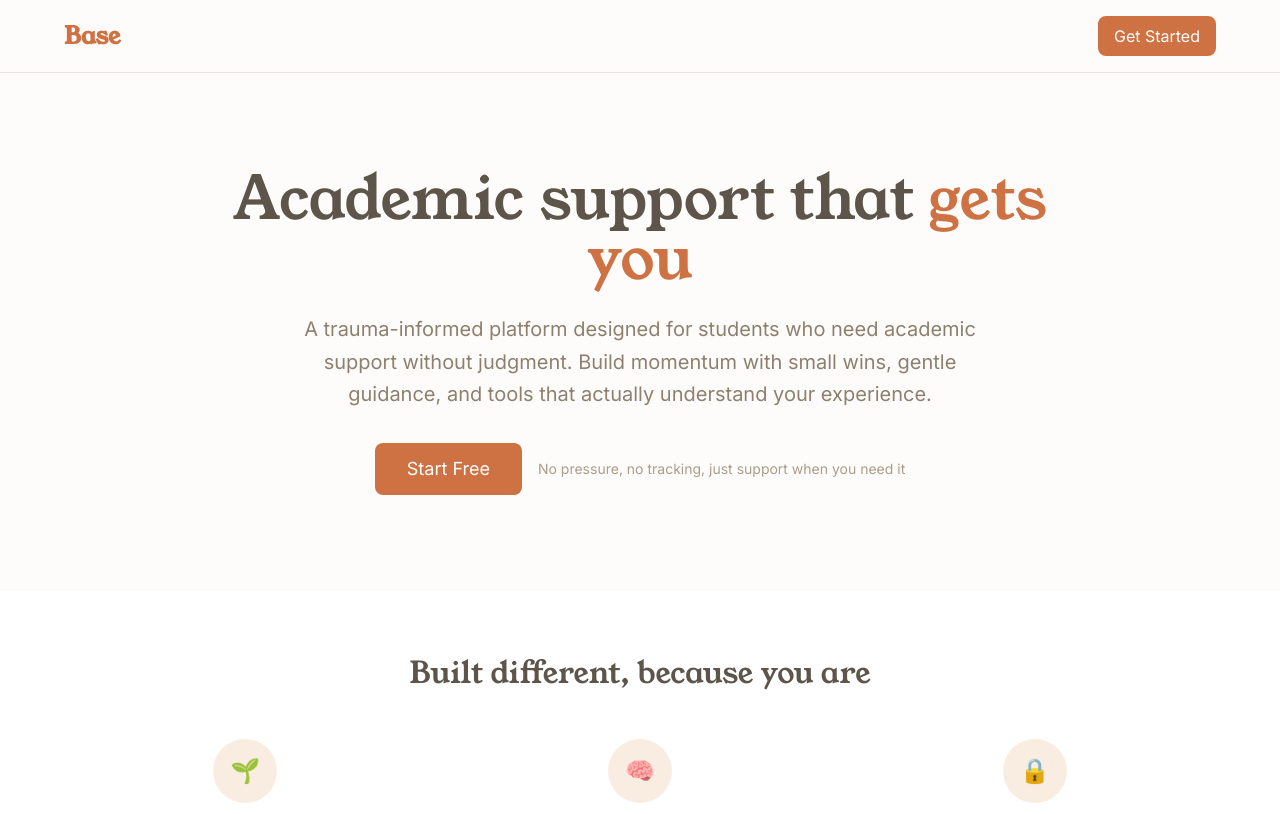
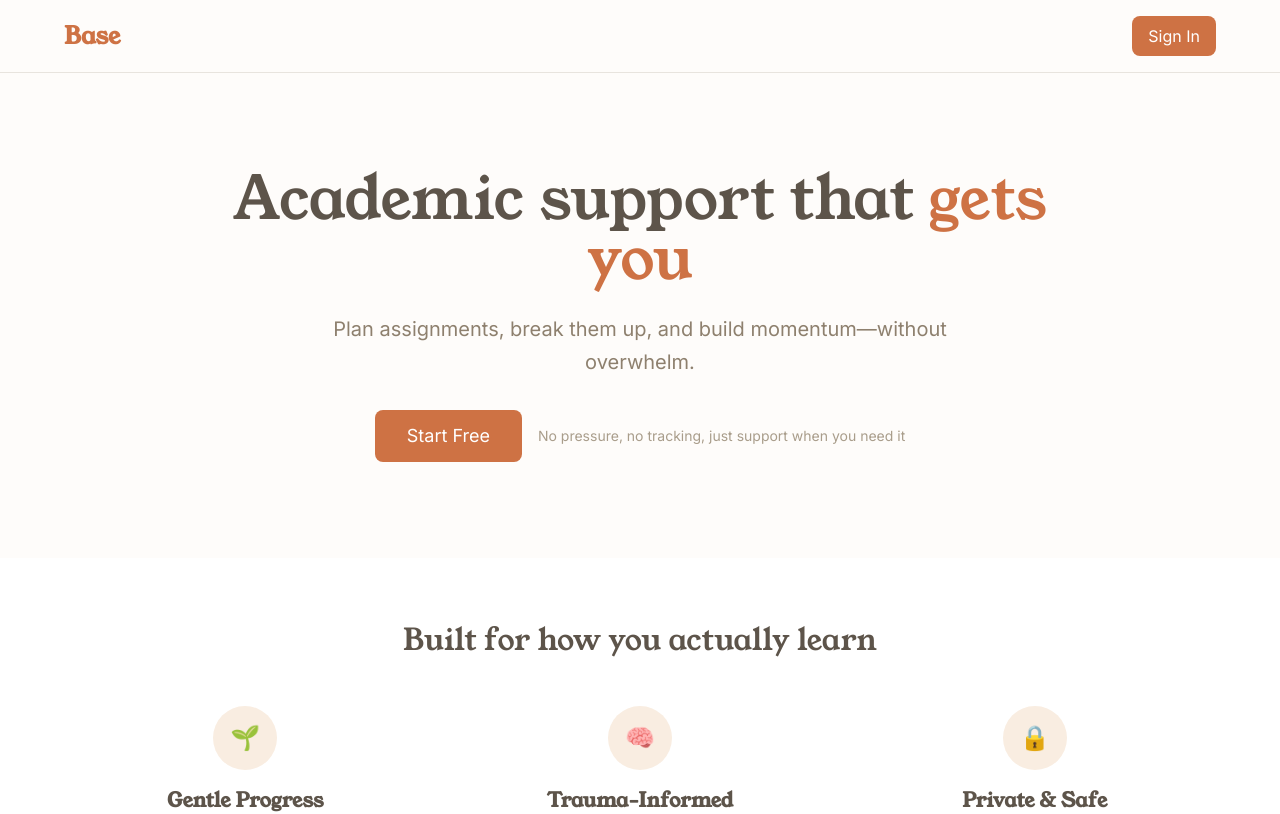
Before and after one commit to ramirezra4/trauma-informed-ed, a Next.js app: page / in a window 1280 px wide. Shown: the top 814 px of the page. Built offline with nearby package versions, Linux system fonts and the light colour scheme; no server answers.

Commit message:
fixed navigation between landing page and other pages, added route from home

```diff
--- /dev/null
+++ b/app/about/page.tsx
@@ -0,0 +1,7 @@
+'use client'
+
+import LandingPage from '@/components/LandingPage'
+
+export default function About() {
+  return <LandingPage />
+}
--- a/app/auth/page.tsx
+++ b/app/auth/page.tsx
@@ -4,6 +4,7 @@ import { useState, useEffect, Suspense } from 'react'
 import { useRouter, useSearchParams } from 'next/navigation'
 import { useAuth } from '@/contexts/AuthContext'
 import AuthForm from '@/components/AuthForm'
+import Link from 'next/link'
 
 function AuthPageContent() {
   const [mode, setMode] = useState<'signin' | 'signup'>('signin')
@@ -38,7 +39,19 @@ function AuthPageContent() {
   }
 
   return (
-    <div className="min-h-screen bg-gradient-to-br from-background to-neutral-50 flex items-center justify-center px-4">
+    <div className="min-h-screen bg-gradient-to-br from-background to-neutral-50">
+      {/* Header with clickable logo */}
+      <header className="p-6">
+        <Link
+          href="/about"
+          className="inline-block hover:opacity-80 transition-opacity"
+        >
+          <h1 className="text-2xl font-display text-primary-600 font-bold">Base</h1>
+        </Link>
+      </header>
+
+      {/* Auth form centered in remaining space */}
+      <div className="flex items-center justify-center px-4" style={{ minHeight: 'calc(100vh - 120px)' }}>
         <div className="w-full max-w-md">
           {message && (
             <div className="mb-4 bg-red-50 border border-red-200 rounded-md p-3">
@@ -49,6 +62,7 @@ function AuthPageContent() {
             mode={mode}
             onToggleMode={() => setMode(mode === 'signin' ? 'signup' : 'signin')}
           />
+        </div>
       </div>
     </div>
   )
--- a/components/AuthForm.tsx
+++ b/components/AuthForm.tsx
@@ -2,6 +2,7 @@
 
 import { useState } from 'react'
 import { useAuth } from '@/contexts/AuthContext'
+import Link from 'next/link'
 
 interface AuthFormProps {
   mode: 'signin' | 'signup'
--- a/components/LandingPage.tsx
+++ b/components/LandingPage.tsx
@@ -25,7 +25,7 @@ export default function LandingPage() {
                 href="/auth"
                 className="bg-primary-600 hover:bg-primary-700 text-white px-4 py-2 rounded-md transition-colors"
               >
-                Get Started
+                Sign In
               </Link>
             )}
           </div>
@@ -40,8 +40,7 @@ export default function LandingPage() {
             <span className="text-primary-600"> gets you</span>
           </h2>
           <p className="text-xl text-neutral-600 mb-8 max-w-2xl mx-auto leading-relaxed">
-            A trauma-informed platform designed for students who need academic support without judgment.
-            Build momentum with small wins, gentle guidance, and tools that actually understand your experience.
+            Plan assignments, break them up, and build momentum—without overwhelm.
           </p>
           <div className="flex flex-col sm:flex-row gap-4 justify-center items-center">
             {user ? (
@@ -72,7 +71,7 @@ export default function LandingPage() {
       <section className="px-6 py-16 bg-white">
         <div className="max-w-6xl mx-auto">
           <h3 className="text-3xl font-display text-neutral-800 text-center mb-12">
-            Built different, because you are
+            Built for how you actually learn
           </h3>
           <div className="grid md:grid-cols-3 gap-8">
             <div className="text-center">
--- a/components/NavigationMenu.tsx
+++ b/components/NavigationMenu.tsx
@@ -88,6 +88,17 @@ export default function NavigationMenu({ isOpen, onClose }: NavigationMenuProps)
               </div>
             </button>
 
+            <button
+              onClick={() => handleNavigation('/about')}
+              className="w-full flex items-center px-4 py-3 text-left text-neutral-700 hover:bg-neutral-50 rounded-lg transition-colors"
+            >
+              <span className="mr-3 text-lg">ℹ️</span>
+              <div>
+                <div className="font-medium">About</div>
+                <div className="text-sm text-neutral-500">Learn about Base platform</div>
+              </div>
+            </button>
+
             <hr className="my-4 border-neutral-200" />
 
             <button
```
Lines whose indentation alone changed are shown as unchanged.
